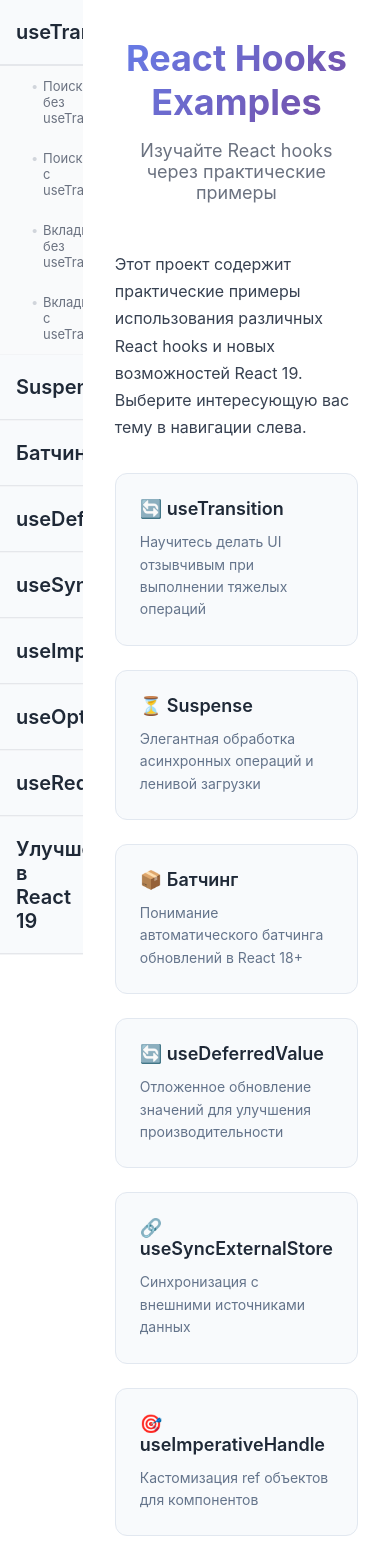
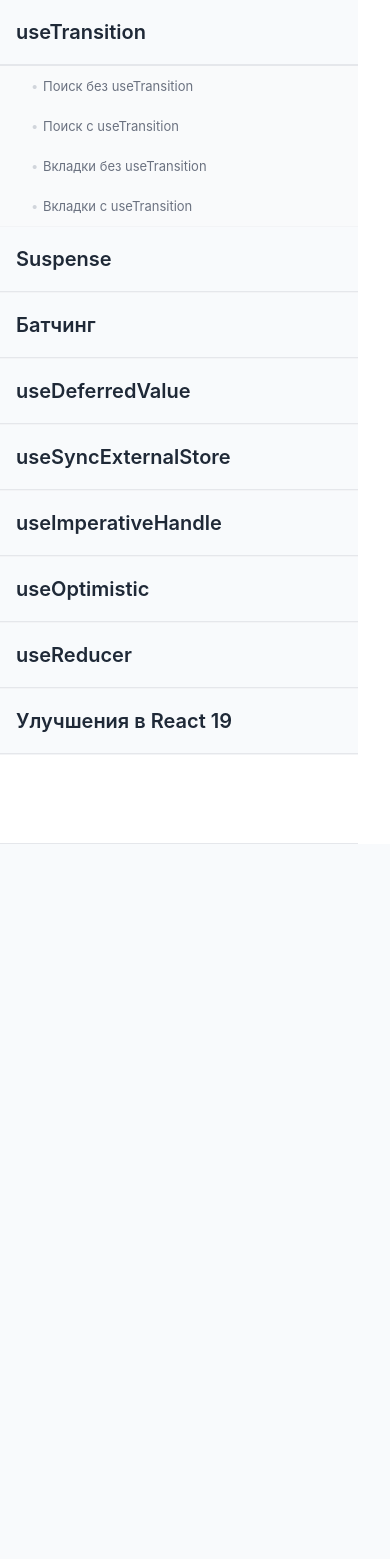
Before and after one commit to quantumVector/react-hooks, a React (Vite) app: page / in a window 390 px wide. Shown: the top 1559 px of the page. After the commit the page ends 844 px from the top, so only its background shows below. Built offline with nearby package versions, Linux system fonts and the light colour scheme.

Commit message:
some updates

```diff
--- a/src/App.css
+++ b/src/App.css
@@ -45,11 +45,11 @@
 }
 
 ::-webkit-scrollbar-track {
-    background: #f1f1f1;
+    background: red;
 }
 
 ::-webkit-scrollbar-thumb {
-    background: #c1c1c1;
+    background: green;
     border-radius: 4px;
 }
 
--- a/src/components/placeholder/index.tsx
+++ /dev/null
@@ -1,25 +0,0 @@
-export const PlaceholderPage = ({ title }: { title: string }) => (
-    <div style={{
-        padding: '40px',
-        textAlign: 'center',
-        background: '#f8fafc',
-        borderRadius: '12px',
-        margin: '20px 0'
-    }}>
-        <h1 style={{ color: '#1f2937', marginBottom: '16px' }}>{title}</h1>
-        <p style={{ color: '#6b7280', fontSize: '18px' }}>
-            Этот раздел находится в разработке
-        </p>
-        <div style={{
-            marginTop: '20px',
-            padding: '12px 20px',
-            background: '#dbeafe',
-            color: '#1e40af',
-            borderRadius: '8px',
-            display: 'inline-block',
-            fontSize: '14px'
-        }}>
-            💡 Скоро здесь появятся интерактивные примеры!
-        </div>
-    </div>
-);
--- a/src/pages/home/index.tsx
+++ /dev/null
@@ -1,68 +0,0 @@
-import styles from './styles.module.css';
-
-export const Home = () => {
-    return (
-        <div className={styles.home}>
-            <header className={styles.header}>
-                <h1>React Hooks Examples</h1>
-                <p className={styles.subtitle}>
-                    Изучайте React hooks через практические примеры
-                </p>
-            </header>
-
-            <div className={styles.description}>
-                <p>
-                    Этот проект содержит практические примеры использования различных React hooks
-                    и новых возможностей React 19. Выберите интересующую вас тему в навигации слева.
-                </p>
-
-                <div className={styles.features}>
-                    <div className={styles.feature}>
-                        <h3>🔄 useTransition</h3>
-                        <p>Научитесь делать UI отзывчивым при выполнении тяжелых операций</p>
-                    </div>
-
-                    <div className={styles.feature}>
-                        <h3>⏳ Suspense</h3>
-                        <p>Элегантная обработка асинхронных операций и ленивой загрузки</p>
-                    </div>
-
-                    <div className={styles.feature}>
-                        <h3>📦 Батчинг</h3>
-                        <p>Понимание автоматического батчинга обновлений в React 18+</p>
-                    </div>
-
-                    <div className={styles.feature}>
-                        <h3>🔄 useDeferredValue</h3>
-                        <p>Отложенное обновление значений для улучшения производительности</p>
-                    </div>
-
-                    <div className={styles.feature}>
-                        <h3>🔗 useSyncExternalStore</h3>
-                        <p>Синхронизация с внешними источниками данных</p>
-                    </div>
-
-                    <div className={styles.feature}>
-                        <h3>🎯 useImperativeHandle</h3>
-                        <p>Кастомизация ref объектов для компонентов</p>
-                    </div>
-
-                    <div className={styles.feature}>
-                        <h3>⚡ useOptimistic</h3>
-                        <p>Оптимистичные обновления UI для лучшего UX</p>
-                    </div>
-
-                    <div className={styles.feature}>
-                        <h3>🔄 useReducer</h3>
-                        <p>Управление сложным состоянием через редьюсеры</p>
-                    </div>
-
-                    <div className={styles.feature}>
-                        <h3>🚀 React 19</h3>
-                        <p>Новые возможности и улучшения в React 19</p>
-                    </div>
-                </div>
-            </div>
-        </div>
-    );
-};
--- a/src/pages/home/styles.module.css
+++ /dev/null
@@ -1,95 +0,0 @@
-.home {
-    max-width: 800px;
-    margin: 0 auto;
-    padding: 40px 20px;
-}
-
-.header {
-    text-align: center;
-    margin-bottom: 48px;
-}
-
-.header h1 {
-    font-size: 48px;
-    font-weight: 700;
-    color: #1f2937;
-    margin: 0 0 16px 0;
-    background: linear-gradient(135deg, #667eea 0%, #764ba2 100%);
-    -webkit-background-clip: text;
-    -webkit-text-fill-color: transparent;
-    background-clip: text;
-}
-
-.subtitle {
-    font-size: 20px;
-    color: #6b7280;
-    margin: 0;
-    font-weight: 400;
-}
-
-.description {
-    margin-bottom: 48px;
-}
-
-.description > p {
-    font-size: 18px;
-    line-height: 1.7;
-    color: #374151;
-    margin-bottom: 32px;
-}
-
-.features {
-    display: grid;
-    grid-template-columns: repeat(auto-fit, minmax(300px, 1fr));
-    gap: 24px;
-}
-
-.feature {
-    background: #f8fafc;
-    padding: 24px;
-    border-radius: 12px;
-    border: 1px solid #e2e8f0;
-    transition: all 0.3s ease;
-}
-
-.feature:hover {
-    transform: translateY(-2px);
-    box-shadow: 0 8px 25px rgba(0, 0, 0, 0.1);
-    border-color: #cbd5e1;
-}
-
-.feature h3 {
-    margin: 0 0 12px 0;
-    font-size: 18px;
-    font-weight: 600;
-    color: #1f2937;
-}
-
-.feature p {
-    margin: 0;
-    font-size: 14px;
-    line-height: 1.6;
-    color: #64748b;
-}
-
-@media (max-width: 768px) {
-    .home {
-        padding: 20px 16px;
-    }
-
-    .header h1 {
-        font-size: 36px;
-    }
-
-    .subtitle {
-        font-size: 18px;
-    }
-
-    .description > p {
-        font-size: 16px;
-    }
-
-    .features {
-        grid-template-columns: 1fr;
-    }
-}
```
Also changed, not shown: src/router/index.tsx (+136 -154 lines), src/pages/lazy-page/index.tsx (added).
